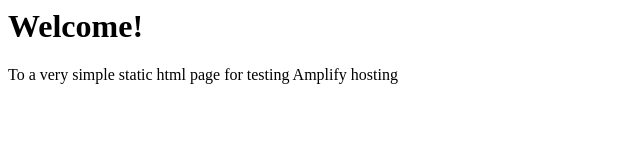
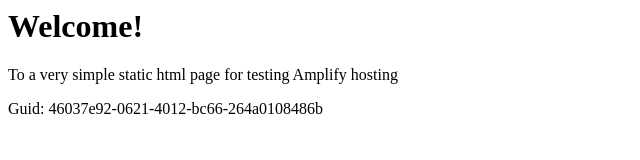
Before and after one commit to aws-aemilia-dub/Github-PR-Commit-Integration-Test-DoNotTouch-Gith-P5X5MO5I-v1-prod-eu-west-1, a website: page src/index.html in a window 1280 px wide. Shown: the whole page, without its empty margins (0-640 px from the left). Drawn offline with Linux system fonts and the light colour scheme.

Commit message:
commit from integ tests

```diff
--- a/src/index.html
+++ b/src/index.html
@@ -1,3 +1,5 @@
+
+
 <html lang="en">
 
 <head>
@@ -10,6 +12,6 @@
 <body>
     <h1>Welcome!</h1>
     <p>To a very simple static html page for testing Amplify hosting</p>
-</body>
+    <p>Guid: 46037e92-0621-4012-bc66-264a0108486b</p></body>
 
 </html>
```
